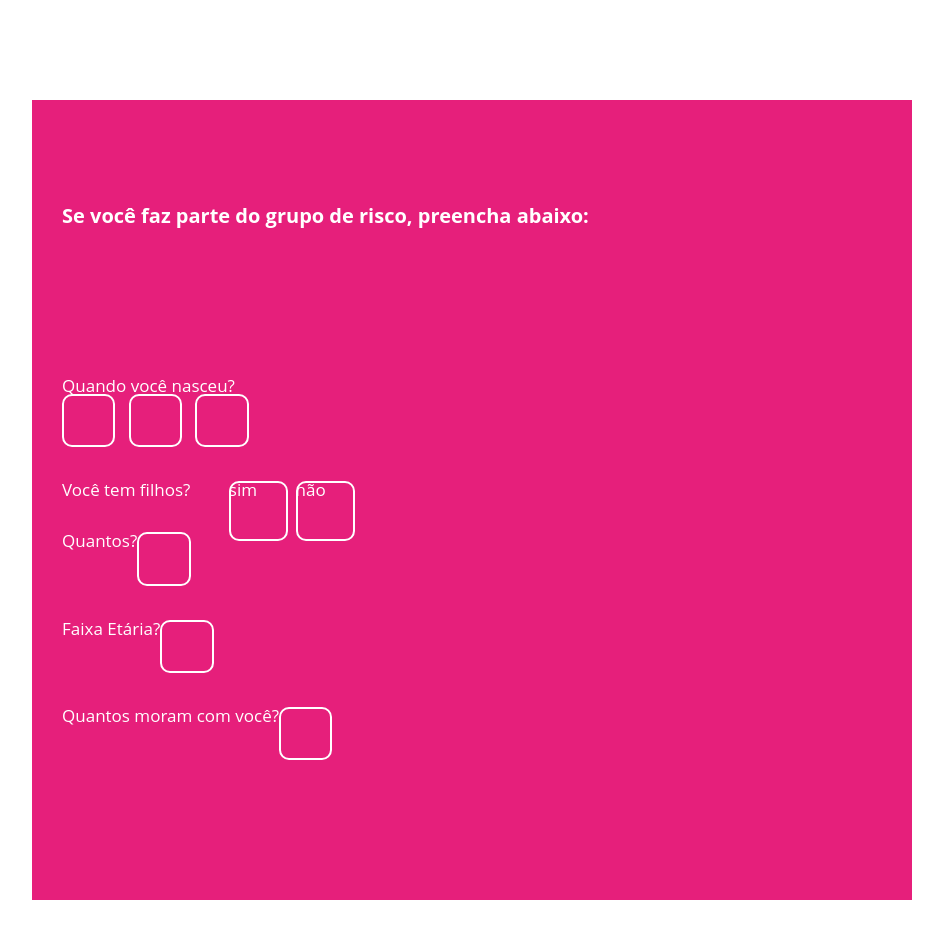
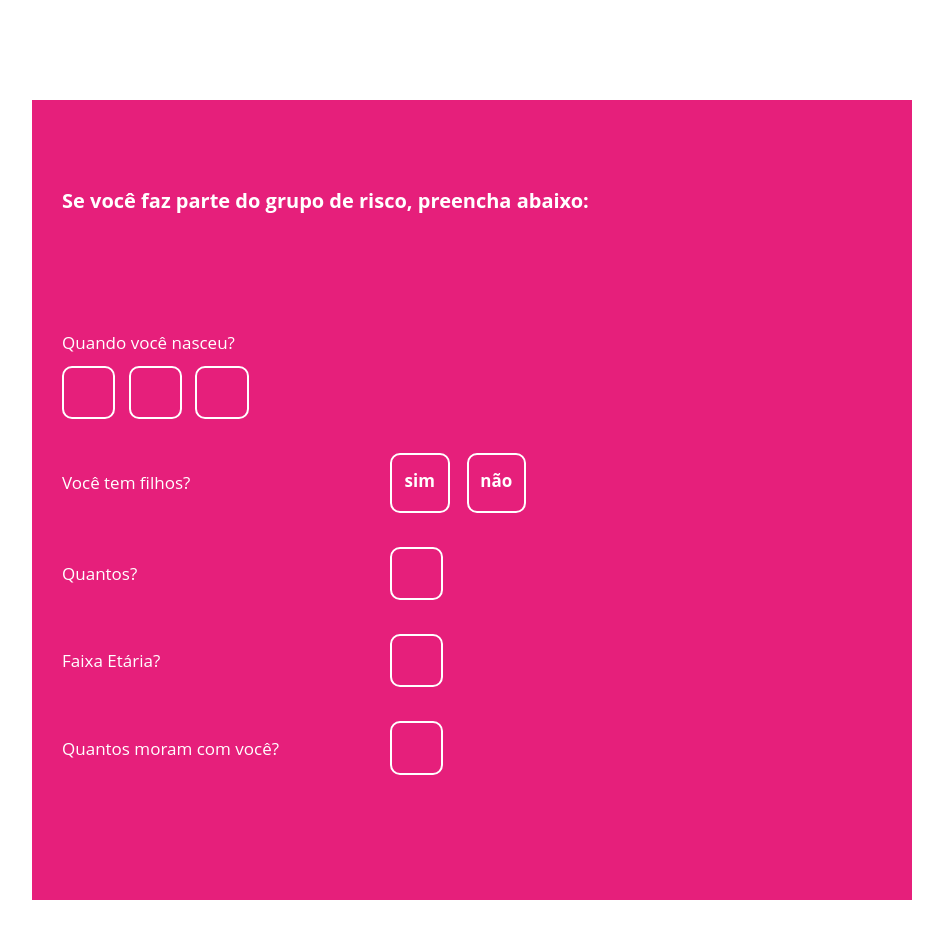
Before and after one commit to kmvbatista/fica-em-casa-front, a React (Create React App) app: page /need-help-form in a window 1280 px wide. Shown: the top 938 px of the page, without its empty margins (168-1111 px from the left). Built offline with nearby package versions, Linux system fonts and the light colour scheme.

Commit message:
checkbox working

```diff
--- a/src/pages/NeedHelpForm/index.js
+++ b/src/pages/NeedHelpForm/index.js
@@ -1,8 +1,16 @@
-import React from 'react';
-import { Container, Title, InputBlock, Input, Span } from './styles';
+import React, { useState } from 'react';
+import {
+  Container,
+  Title,
+  InputBlock,
+  Input,
+  RadioButton,
+  Question,
+} from './styles';
 import './styles.css';
 
 export default function NeedHelpForm() {
+  const [hasChildren, setHasChildren] = useState();
   return (
     <Container>
       <Title>
@@ -10,9 +18,11 @@ export default function NeedHelpForm() {
       </Title>
       <form>
         <div>
-          <InputBlock style={{ flexDirection: 'column' }}>
+          <InputBlock
+            style={{ flexDirection: 'column', alignItems: 'flex-start' }}
+          >
             <p>Quando você nasceu?</p>
-            <div style={{ display: 'flex' }}>
+            <div style={{ display: 'flex', marginTop: '1.5rem' }}>
               <Input type='number' />
               <Input type='number' />
               <Input type='number' />
@@ -20,48 +30,37 @@ export default function NeedHelpForm() {
           </InputBlock>
         </div>
         <InputBlock>
-          <p>Você tem filhos?</p>
-          <div style={{ display: 'inline-block', marginLeft: '1.5em' }}>
-            <input
-              type='radio'
-              name='children'
-              id='sim'
-              style={{ visibility: 'hidden' }}
-            />
-            <label
-              htmlFor='sim'
-              style={{ cursor: 'pointer', position: 'relative' }}
-            >
-              <Span></Span>
-              sim
-            </label>
-          </div>
-          <div style={{ display: 'inline-block', marginLeft: '1.5em' }}>
-            <input
-              type='radio'
-              name='children'
-              id='nao'
-              style={{ visibility: 'hidden' }}
-            />
-            <label
-              htmlFor='nao'
-              style={{ cursor: 'pointer', position: 'relative' }}
-            >
-              <Span></Span>
-              não
-            </label>
-          </div>
+          <Question>Você tem filhos?</Question>
+          <RadioButton
+            onClick={() => setHasChildren(true)}
+            className='radio'
+            style={{
+              backgroundColor: hasChildren ? '#ffff00b3' : 'transparent',
+            }}
+          >
+            sim
+          </RadioButton>
+          <RadioButton
+            onClick={() => setHasChildren(false)}
+            style={{
+              backgroundColor:
+                hasChildren == false ? '#ffff00b3' : 'transparent',
+            }}
+            className='radio'
+          >
+            não
+          </RadioButton>
         </InputBlock>
         <InputBlock>
-          <p>Quantos?</p>
+          <Question>Quantos?</Question>
           <Input type='number' />
         </InputBlock>
         <InputBlock>
-          <p>Faixa Etária?</p>
-          <Input type='text' />
+          <Question>Faixa Etária?</Question>
+          <Input type='sel' />
         </InputBlock>
         <InputBlock>
-          <p>Quantos moram com você?</p>
+          <Question>Quantos moram com você?</Question>
           <Input type='number' />
         </InputBlock>
       </form>
--- a/src/pages/NeedHelpForm/styles.css
+++ b/src/pages/NeedHelpForm/styles.css
@@ -1,4 +1,4 @@
-span::after {
+/* .radio::after {
   background-color: #ffff0093;
   display: block;
   transition: opacity 0.2s;
@@ -10,7 +10,7 @@ span::after {
   left: 0;
   top: 0;
   border-radius: 8px;
-}
-input:checked + label *::after {
+} */
+/* input:checked + label *::after {
   opacity: 1;
-}
+} */
--- a/src/pages/NeedHelpForm/styles.js
+++ b/src/pages/NeedHelpForm/styles.js
@@ -20,6 +20,7 @@ export const InputBlock = styled.div`
   display: flex;
   font-size: 1.7em;
   color: white;
+  align-items: center;
 `;
 
 export const Input = styled.input`
@@ -31,13 +32,21 @@ export const Input = styled.input`
   margin-right: 1em;
 `;
 
-export const Span = styled.span`
-  position: absolute;
+export const RadioButton = styled.div`
+  position: relative;
+  cursor: pointer;
   display: inline-block;
   border: white 2px solid;
   border-radius: 10px;
-  background-color: transparent;
   width: 3.5em;
   height: 3.5em;
   margin-right: 1em;
+  text-align: center;
+  padding: 0.975em 0;
+  font-weight: bolder;
 `;
+
+export const Question = styled.div`
+  width: 30%;
+  margin-right: 10%;
+`;
```
